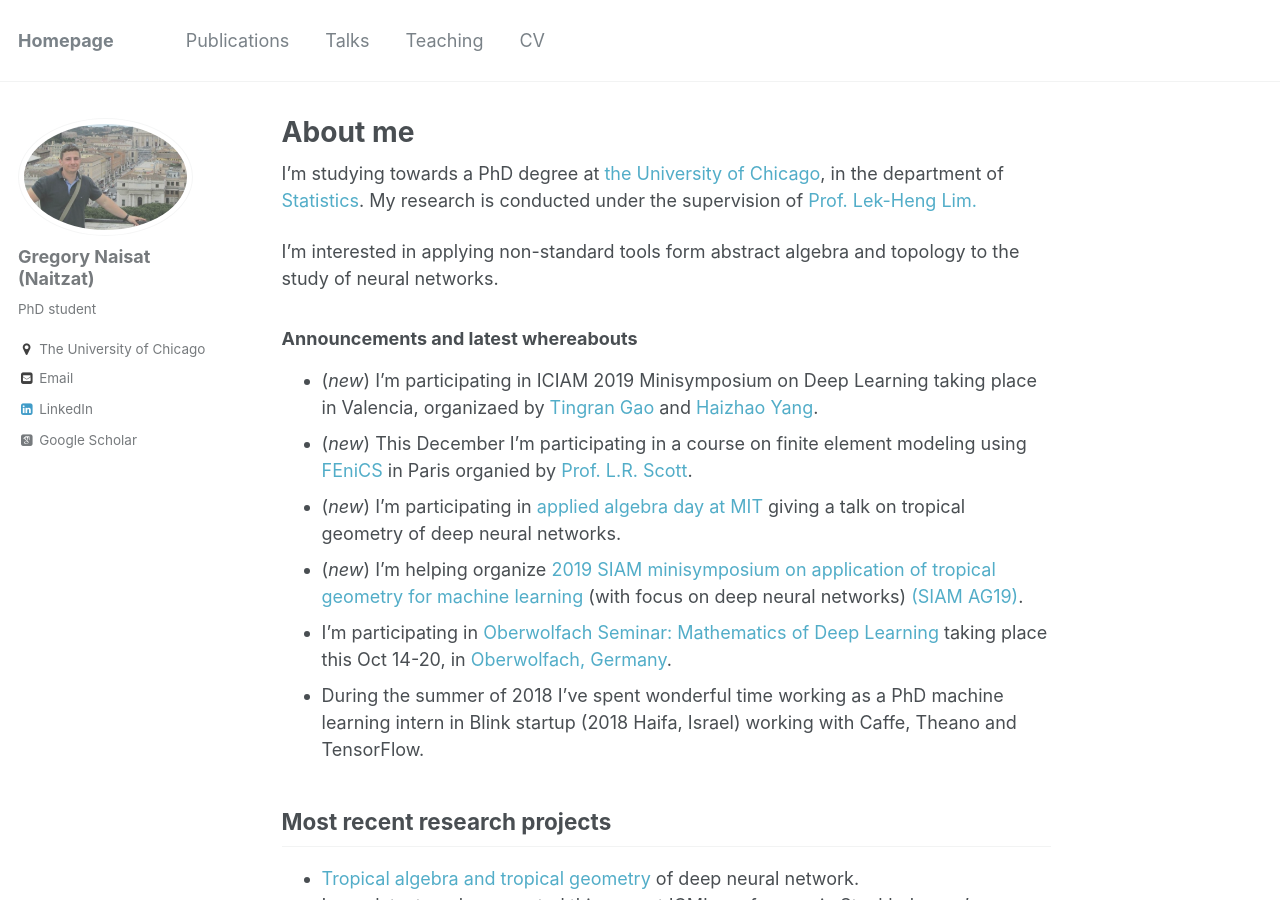
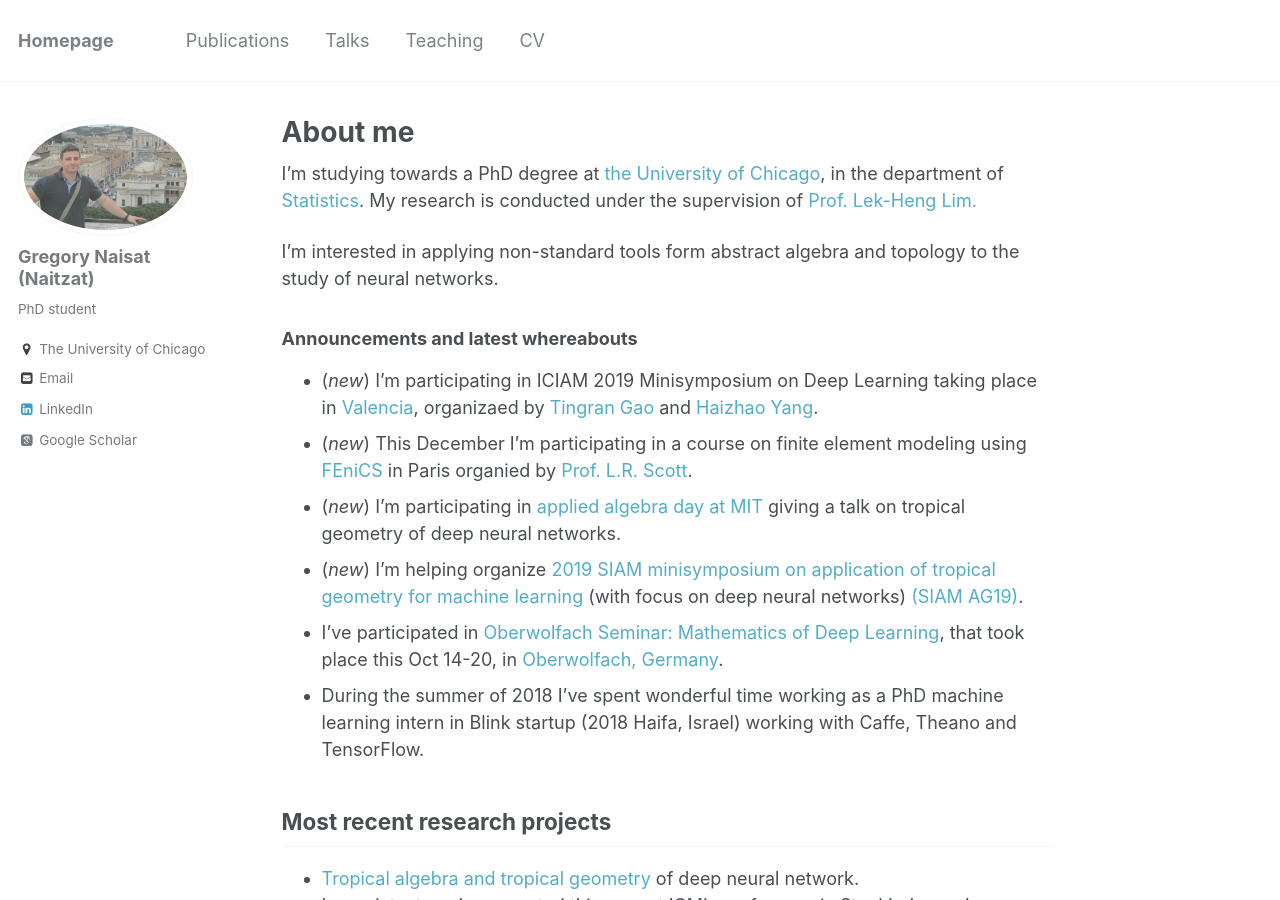
Before and after one commit to sgregnt/sgregnt.github.io, a Jekyll site: the page built from _pages/about.md, in a window 1280 px wide and 900 px high. Built offline with Jekyll 4.4.1, drawn with Linux system fonts in a browser that asks for light colours; some web fonts are replaced.

Commit message:
added link to Valencia and fixed oberwolfach

```diff
--- a/_pages/about.md
+++ b/_pages/about.md
@@ -15,12 +15,12 @@ I'm interested in applying non-standard tools form abstract algebra and topology
 
 
 ### Announcements and latest whereabouts
-- (_new_) I'm participating in ICIAM 2019 Minisymposium on Deep Learning taking place in Valencia, organizaed by [Tingran Gao](https://gaotingran.com/) and [Haizhao Yang](http://www.math.nus.edu.sg/~matyh/).
+- (_new_) I'm participating in ICIAM 2019 Minisymposium on Deep Learning taking place in [Valencia](https://en.wikipedia.org/wiki/Valencia), organizaed by [Tingran Gao](https://gaotingran.com/) and [Haizhao Yang](http://www.math.nus.edu.sg/~matyh/).
 - (_new_) This December I'm participating in a course on finite element modeling using [FEniCS](https://fenicsproject.org/) in Paris organied by [Prof. L.R. Scott](http://people.cs.uchicago.edu/~ridg/).
 - (_new_) I'm participating in [applied algebra day at MIT](http://math.mit.edu/~erobeva/seminar.html) giving a talk on tropical geometry of deep neural networks.
 - (_new_) I'm helping organize [2019 SIAM minisymposium  on application of tropical
 geometry for machine learning](http://wiki.siam.org/siag-ag/index.php/SIAM_AG_19_Proposed_Minisymposia) (with focus on deep neural networks) [(SIAM AG19)](https://www.siam.org/Conferences/CM/Main/ag19).
-- I'm participating in [Oberwolfach Seminar: Mathematics of Deep Learning](https://www.mfo.de/occasion/1842b/www_view) taking place this Oct 14-20, in [Oberwolfach, Germany](https://en.wikipedia.org/wiki/Oberwolfach).
+- I've participated in [Oberwolfach Seminar: Mathematics of Deep Learning](https://www.mfo.de/occasion/1842b/www_view), that took place this Oct 14-20, in [Oberwolfach, Germany](https://en.wikipedia.org/wiki/Oberwolfach).
 - During the summer of 2018  I've spent wonderful time working as a PhD machine learning intern in Blink startup (2018 Haifa, Israel) working with Caffe, Theano and TensorFlow.
 
 
```
